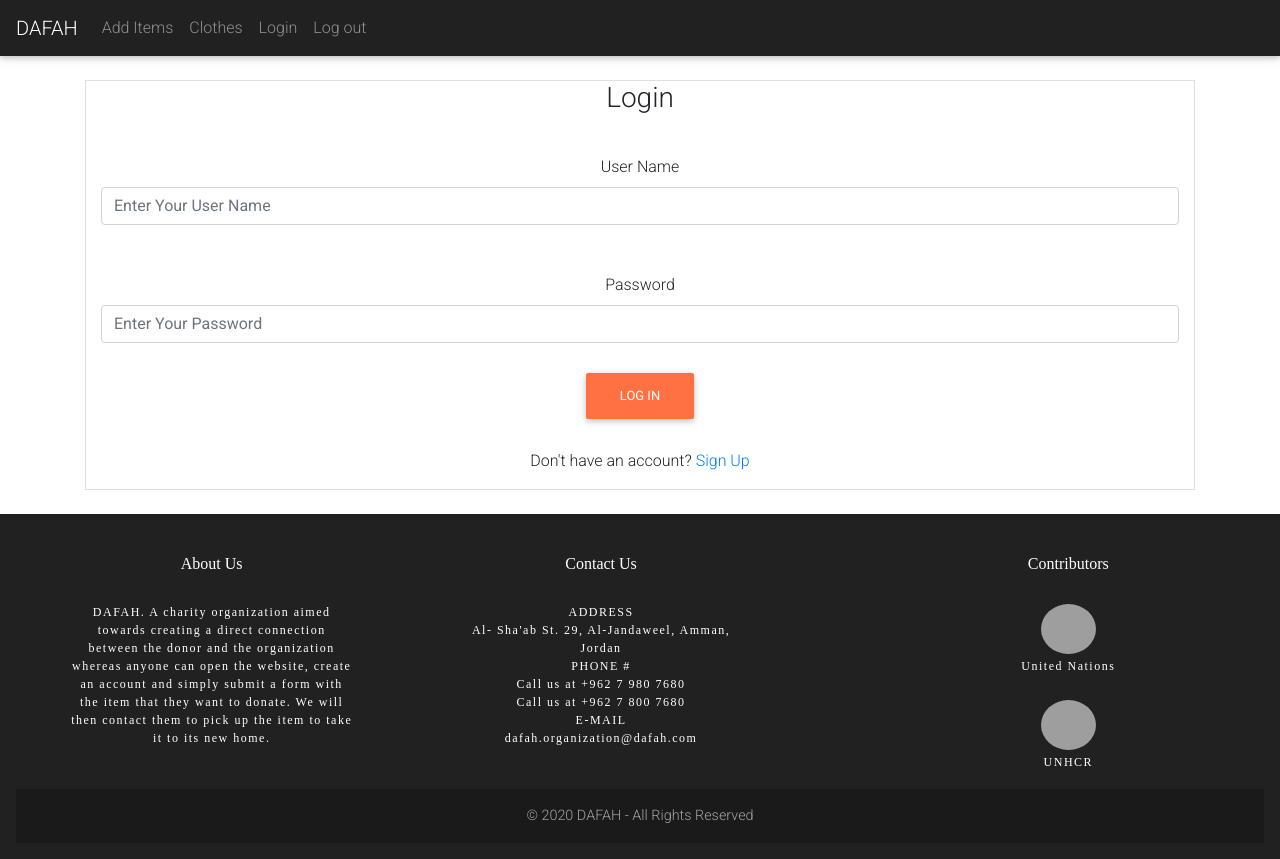
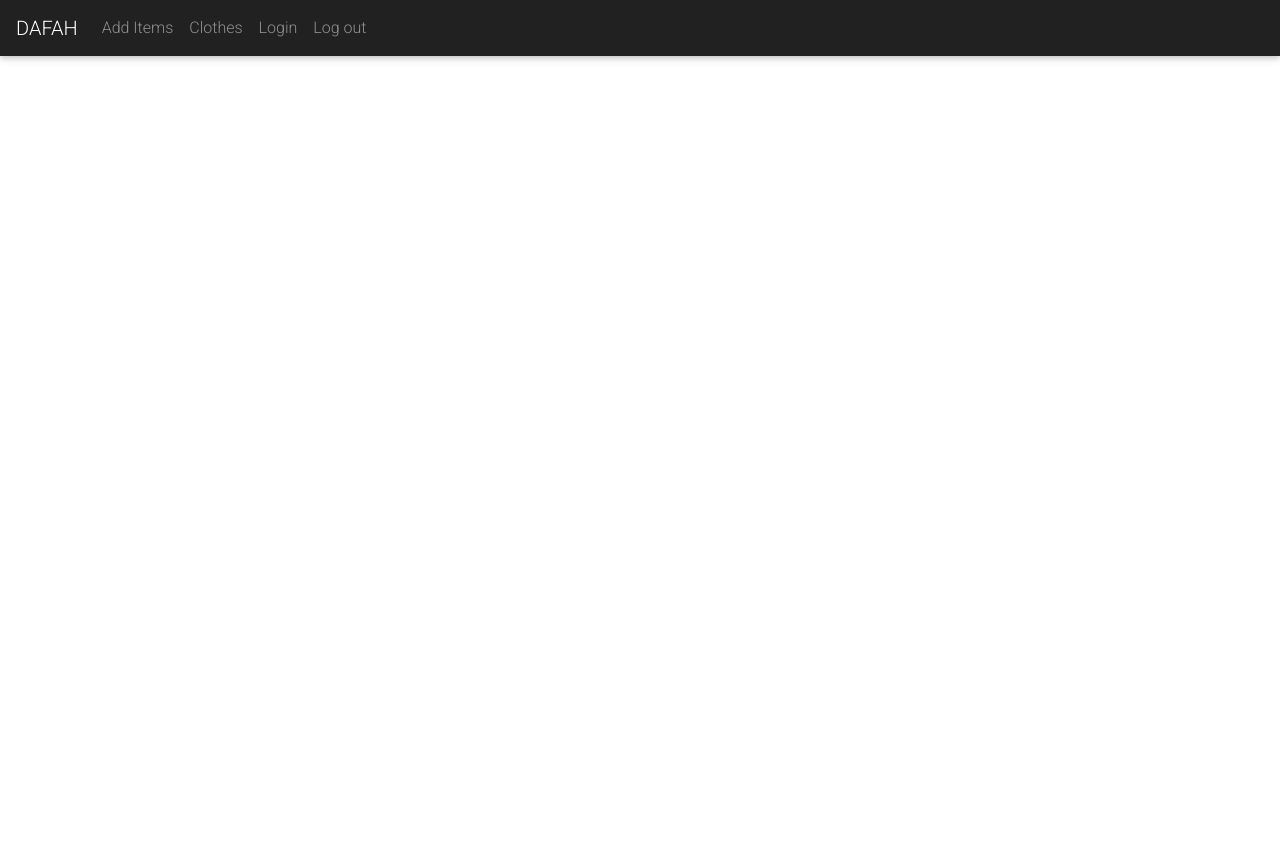
Before and after one commit to marwabatarseh/Dafah, a React (Create React App) app: page /logout in a window 1280 px wide. After the commit the page ends 800 px from the top, so only its background shows below. Built offline with nearby package versions, Linux system fonts and the light colour scheme; grey boxes are pictures that could not be loaded.

Commit message:
second commit

```diff
--- a/src/App.js
+++ b/src/App.js
@@ -29,7 +29,7 @@ function App() {
         <Route path = "/addUser"  component = { Signup } />
         <Route path = "/login" component = { Login } />
         <Route path = "/edit/:id" component = { EditItems }/>
-        <Route path = "/logout" component = { Login } />
+        {/* <Route path = "/logout" component = { Login } /> */}
 
       </div>
     </Router>
--- a/src/components/AddItems.js
+++ b/src/components/AddItems.js
@@ -1,6 +1,6 @@
 import React, { Component } from 'react';
 import axios from "axios";
-import { Link ,withRouter } from "react-router-dom" ;
+import {withRouter } from "react-router-dom" ;
 import Footer from './Footer';
 
 
--- a/src/components/Footer.js
+++ b/src/components/Footer.js
@@ -31,23 +31,23 @@ const FooterPage = () => {
           <MDBCol md="3" className="text-center" style = {{lineHeight: "1.6"}}>
             <h6 className="title">Contributors</h6> <br />
             <div>
-            <a href="https://www.un.org/en/" target="_blank" style = {{fontSize: "12px", letterSpacing: "1.5px"}}>
+            <a href="https://www.un.org/en/" rel="noreferrer" target="_blank" style = {{fontSize: "12px", letterSpacing: "1.5px"}}>
             <img src = "https://upload.wikimedia.org/wikipedia/commons/2/2f/Flag_of_the_United_Nations.svg"
             alt = "United Nations"
             width="55" height="50"
             className = "rounded-circle" />
             </a>
             <br />
-            <a href="https://www.un.org/en/" target="_blank" style = {{fontSize: "12px", letterSpacing: "1.5px"}}>United Nations</a>
+            <a href="https://www.un.org/en/" rel="noreferrer" target="_blank" style = {{fontSize: "12px", letterSpacing: "1.5px"}}>United Nations</a>
             <br /> <br />
-            <a href="https://www.unicef.org/" target="_blank" style = {{fontSize: "12px", letterSpacing: "1.5px"}}>
+            <a href="https://www.unicef.org/" rel="noreferrer" target="_blank" style = {{fontSize: "12px", letterSpacing: "1.5px"}}>
             <img src = "https://1000logos.net/wp-content/uploads/2017/06/emblem-UNICEF-500x386.jpg"
             alt = "UNICEF"
             width="55" height="50"
             className = "rounded-circle"/>
             </a>
             <br/>
-            <a href="https://www.unicef.org/" target="_blank" style = {{fontSize: "12px", letterSpacing: "1.5px"}}>UNHCR</a>
+            <a href="https://www.unicef.org/" rel="noreferrer" target="_blank" style = {{fontSize: "12px", letterSpacing: "1.5px"}}>UNHCR</a>
             </div>
           </MDBCol>
         </MDBRow>
--- a/src/components/Login.js
+++ b/src/components/Login.js
@@ -6,8 +6,9 @@ import Footer from './Footer';
 
 
 export default class Login extends Component {
+
     constructor(props) {
-        super(props);
+        super(props)
         this.onChangeUsername = this.onChangeUsername.bind(this);
         this.onChangePassword = this.onChangePassword.bind(this);
 
```
Also changed, not shown: 1 other file (tests, documents, lock files or other folders).
